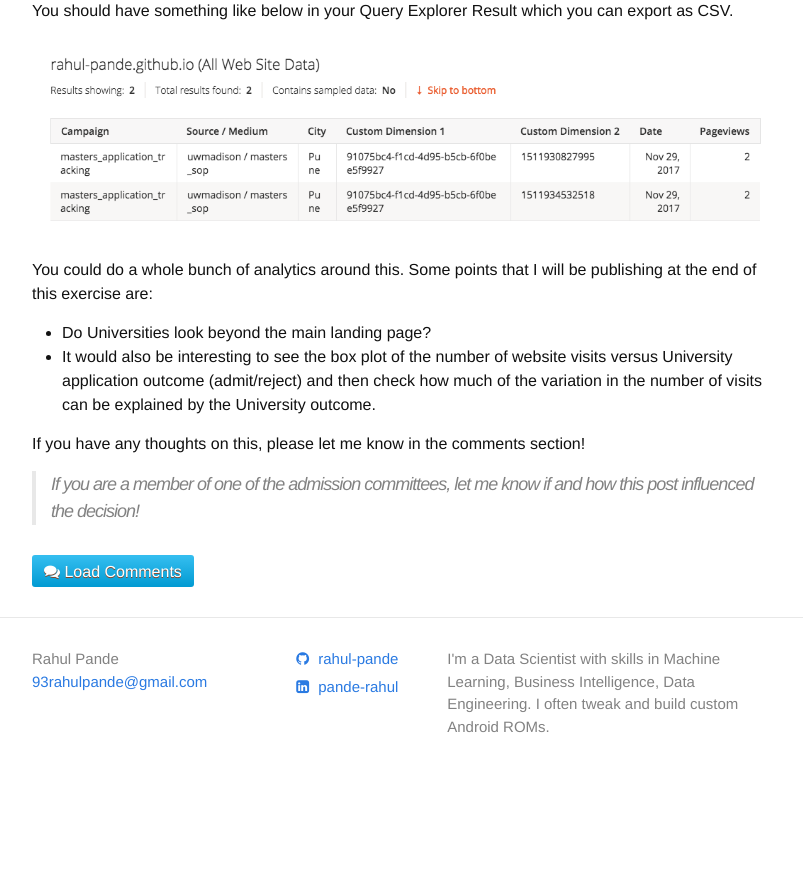
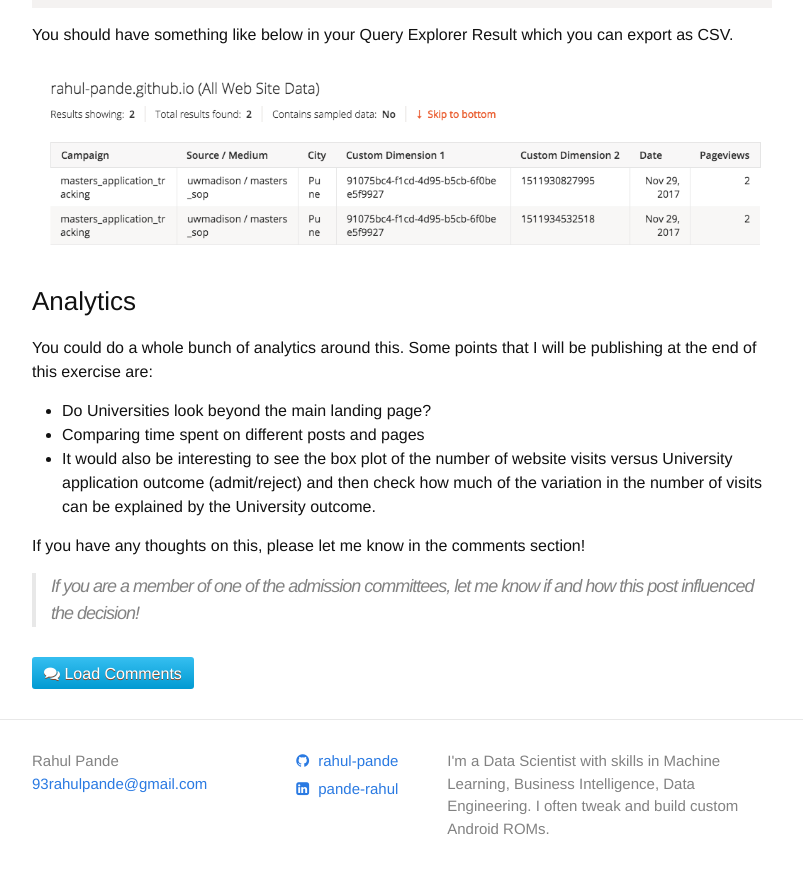
Before and after one commit to rahul-pande/rahul-pande.github.io, a Jekyll site: the page built from _posts/2017-11-10-google-analytics-does-a-website-portfolio-matter-in-your-masters-application.md, in a window 1280 px wide and 900 px high, scrolled down 2550 px. Shown: the top 874 px of the window, without its empty margins (238-1041 px from the left). Built offline with Jekyll 4.4.1, drawn with Linux system fonts in a browser that asks for light colours; nearby versions of some CDN libraries; before the commit the page ends 3348 px from its top, so only the background shows below that.

Commit message:
update post

```diff
--- a/_posts/2017-11-10-google-analytics-does-a-website-portfolio-matter-in-your-masters-application.md
+++ b/_posts/2017-11-10-google-analytics-does-a-website-portfolio-matter-in-your-masters-application.md
@@ -15,6 +15,7 @@ How important is it to include a website portfolio in your master's application?
 - [Adding Google Analytics to your website](#adding-google-analytics-to-your-website)
 - [Adding custom dimensions for event level tracking](#adding-custom-dimensions-for-event-level-tracking)
 - [Setting up Custom Campaigns](#setting-up-custom-campaigns)
+- [**Analytics**](#analytics)
 
 ### Do admission committees go through your website portfolio?
 
@@ -116,8 +117,10 @@ You should have something like below in your Query Explorer Result which you can
 
 ![](/assets/img/ga_raw_data.png)
 
+### Analytics
 You could do a whole bunch of analytics around this. Some points that I will be publishing at the end of this exercise are:
 - Do Universities look beyond the main landing page?
+- Comparing time spent on different posts and pages
 - It would also be interesting to see the box plot of the number of website visits versus University application outcome (admit/reject) and then check how much of the variation in the number of visits can be explained by the University outcome.
 
 If you have any thoughts on this, please let me know in the comments section!
```
